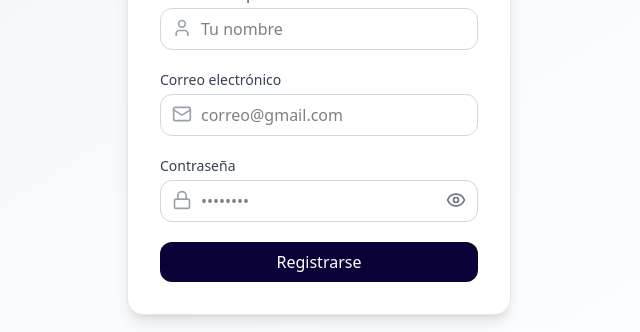
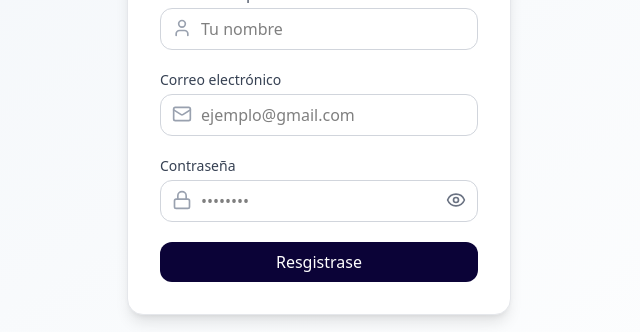
Before and after one commit to epf-21/web, a React (Vite) app in the folder frontend/: page /Register in a window 1280 px wide. Shown: the part 299-631 px from the top of the page, without its empty margins (321-961 px from the left). Built offline with nearby package versions, Linux system fonts and the light colour scheme.

Commit message:
refactor: crear componentes para los campos del formulario login y register y botton

```diff
--- a/frontend/src/App.jsx
+++ b/frontend/src/App.jsx
@@ -8,7 +8,6 @@ import Home from './pages/Home'
 import QuestionManager from './pages/QuestionManager'
 import ConfigureQuestion from './pages/ConfigureQuestion';
 import NotFound from './pages/NotFound';
-import VerifyEmail from './pages/auth/VerifyEmail';
 
 export default function App() {
   return (
@@ -16,7 +15,6 @@ export default function App() {
       <Routes>
         <Route path='/' element={<Home />} />
         <Route path='/Register' element={<SignUp />} />
-        <Route path='/verify-email' element={<VerifyEmail />} />
         <Route path='/login' element={<Login />} />
         <Route path='/questions' element={<QuestionManager />} />
         <Route path='/Create-question' element={<CreateQuestion />} />
--- /dev/null
+++ b/frontend/src/components/Button.jsx
@@ -0,0 +1,20 @@
+export default function Button({
+  children,
+  type = 'button',
+  disabled = false,
+  isLoading = false,
+  loadingText = 'Cargando...',
+  className = '',
+  ...props
+}) {
+  return (
+    <button
+      type={type}
+      disabled={disabled || isLoading}
+      className={`px-4 py-2 bg-black-rock-950 text-white rounded-xl hover:bg-black transition-all cursor-pointer ${className}`}
+      {...props}
+    >
+      {isLoading ? loadingText : children}
+    </button>
+  )
+}
--- /dev/null
+++ b/frontend/src/components/FormField.jsx
@@ -0,0 +1,42 @@
+import Icon from "./Icon";
+
+export default function FormField({
+  label,
+  name,
+  type = 'text',
+  value,
+  onChange,
+  placeholder,
+  icon,
+  rightIcon,
+  error,
+  className = '',
+  ...props
+}) {
+  return (
+    <div className={className}>
+      <label
+        className="block text-sm font-medium text-gray-700 mb-1"
+      >
+        {label}
+      </label>
+
+      <div className="relative">
+        <Icon name={icon} className="absolute left-3 top-2.5 text-gray-400" />
+        <input
+          type={type}
+          name={name}
+          value={value}
+          onChange={onChange}
+          className="w-full pl-10 pr-4 py-2 border border-gray-300 rounded-xl focus:outline-none focus:ring-2 focus:ring-black-rock-950"
+          placeholder={placeholder}
+          {...props}
+        />
+        {rightIcon}
+      </div>
+      {error && (
+        <p className="text-sm text-red-500 mt-1">{error}</p>
+      )}
+    </div>
+  );
+}
--- a/frontend/src/components/VerificationModal.jsx
+++ b/frontend/src/components/VerificationModal.jsx
@@ -1,6 +1,7 @@
 import { useState } from 'react';
 import { useVerifyEmail, useResendCode } from '../hooks/useAuth';
 import Icon from './Icon';
+import Button from './Button';
 
 
 export default function VerificationModal({ email, onClose }) {
@@ -55,14 +56,15 @@ export default function VerificationModal({ email, onClose }) {
               {verifyErrorData?.response?.data?.message || 'Error al verificar el código'}
             </p>
           )}
-
-          <button
+          <Button
             type="submit"
-            className="w-full py-2 bg-black-rock-950 text-white rounded-xl hover:bg-black transition-all"
             disabled={isVerifying}
+            isLoading={isVerifying}
+            loadingText="Verficando..."
+            className="w-full"
           >
-            {isVerifying ? 'Verificando...' : 'Verificar'}
-          </button>
+            Verificar
+          </Button>
         </form>
 
         <div className="mt-4 text-sm text-center text-gray-600">
--- a/frontend/src/pages/auth/Login.jsx
+++ b/frontend/src/pages/auth/Login.jsx
@@ -1,6 +1,8 @@
 import { useState } from 'react';
 import { Link } from 'react-router-dom';
-import { Mail, Lock, Eye, EyeOff } from 'lucide-react';
+import Icon from '../../components/Icon';
+import FormField from '../../components/FormField';
+import Button from '../../components/Button';
 import { useLogin } from '../../hooks/useAuth';
 import { validateLogin } from '../../schemas/auth.schema';
 
@@ -36,48 +38,36 @@ export default function Login() {
         </h2>
 
         <form onSubmit={handleSubmit} className="space-y-5">
-          <div>
-            <label className="block text-sm font-medium text-gray-700 mb-1">Correo electrónico</label>
-            <div className="relative">
-              <Mail className="absolute left-3 top-2.5 text-gray-400 w-5 h-5" />
-              <input
+          <FormField
+            label="Correo electrónico"
+            name="email"
             type="text"
-                name="email"
-                value={form.email}
+            value={form.value}
             onChange={handleChange}
-                className="w-full pl-10 pr-4 py-2 border border-gray-300 rounded-xl focus:outline-none focus:ring-2 focus:ring-black-rock-950"
-                placeholder="correo@gmail.com"
+            placeholder="ejemplo@gmail.com"
+            icon="Mail"
+            error={errors.email?.[0]}
           />
-            </div>
-            {errors.email && (
-              <p className="text-sm text-red-500 mt-1">{errors.email[0]}</p>
-            )}
-          </div>
 
-          <div>
-            <label className="block text-sm font-medium text-gray-700 mb-1">Contraseña</label>
-            <div className="relative">
-              <Lock className="absolute left-3 top-2.5 text-gray-400 w-5 h-5" />
-              <input
+          <FormField
+            label="Contraseña"
+            name="password"
             type={showPassword ? "text" : "password"}
-                name="password"
             value={form.password}
             onChange={handleChange}
-                className="w-full pl-10 pr-4 py-2 border border-gray-300 rounded-xl focus:outline-none focus:ring-2 focus:ring-black-rock-950"
             placeholder="••••••••"
-              />
+            icon="Lock"
+            rightIcon={
               <button
                 type="button"
                 className="absolute right-3 top-2.5 text-gray-500 cursor-pointer"
                 onClick={() => setShowPassword((prev) => !prev)}
               >
-                {showPassword ? <EyeOff className="w-5 h-5" /> : <Eye className="w-5 h-5" />}
+                {showPassword ? <Icon name="EyeOff" /> : <Icon name="Eye" />}
               </button>
-            </div>
-            {errors.password && (
-              <p className="text-sm text-red-500 mt-1">{errors.password[0]}</p>
-            )}
-          </div>
+            }
+            error={errors.password?.[0]}
+          />
 
           {isError && (
             <p className="text-sm text-red-500">
@@ -85,13 +75,15 @@ export default function Login() {
             </p>
           )}
 
-          <button
+          <Button
             type="submit"
             disabled={isPending}
-            className="w-full py-2 bg-black-rock-950 text-white rounded-xl hover:bg-black transition-all"
+            isLoading={isPending}
+            loadingText="Iniciando sesión..."
+            className="w-full"
           >
-            {isPending ? 'Iniciando sesión...' : 'Iniciar sesión'}
-          </button>
+            Iniciar Sesión
+          </Button>
         </form>
         <p className="text-sm text-center text-gray-500 mt-6">
           ¿No tienes cuenta? {' '}
--- a/frontend/src/pages/auth/SignUp.jsx
+++ b/frontend/src/pages/auth/SignUp.jsx
@@ -1,8 +1,10 @@
 import { useState } from 'react';
 import { useRegister } from '../../hooks/useAuth';
-import { Mail, Lock, User, Eye, EyeOff, X, Code } from 'lucide-react';
 import { validateRegister } from '../../schemas/auth.schema';
 import VerificationModal from '../../components/VerificationModal';
+import FormField from '../../components/FormField';
+import Icon from '../../components/Icon';
+import Button from '../../components/Button';
 
 export default function SignUp() {
   const [showPassword, setShowPassword] = useState(false);
@@ -59,66 +61,47 @@ export default function SignUp() {
           </h2>
 
           <form onSubmit={handleSubmit} className="space-y-5">
-            <div>
-              <label className="block text-sm font-medium text-gray-700 mb-1">Nombre completo</label>
-              <div className="relative">
-                <User className="absolute left-3 top-2.5 text-gray-400 w-5 h-5" />
-                <input
+            <FormField
+              label="Nombre completo"
+              name="name"
               type="text"
-                  name="name"
               value={form.name}
               onChange={handleChange}
-                  className="w-full pl-10 pr-4 py-2 border border-gray-300 rounded-xl focus:outline-none focus:ring-2 focus:ring-black-rock-950"
               placeholder="Tu nombre"
+              icon="User"
+              error={errors.name?.[0]}
             />
-              </div>
-              {errors.name && (
-                <p className="text-sm text-red-500 mt-1">{errors.name[0]}</p>
-              )}
-            </div>
 
-            <div>
-              <label className="block text-sm font-medium text-gray-700 mb-1">Correo electrónico</label>
-              <div className="relative">
-                <Mail className="absolute left-3 top-2.5 text-gray-400 w-5 h-5" />
-                <input
+            <FormField
+              label="Correo electrónico"
+              name="email"
               type="text"
-                  name="email"
-                  value={form.email}
+              value={form.value}
               onChange={handleChange}
-                  className="w-full pl-10 pr-4 py-2 border border-gray-300 rounded-xl focus:outline-none focus:ring-2 focus:ring-black-rock-950"
-                  placeholder="correo@gmail.com"
+              placeholder="ejemplo@gmail.com"
+              icon="Mail"
+              error={errors.email?.[0]}
             />
-              </div>
-              {errors.email && (
-                <p className="text-sm text-red-500 mt-1">{errors.email[0]}</p>
-              )}
-            </div>
 
-            <div>
-              <label className="block text-sm font-medium text-gray-700 mb-1">Contraseña</label>
-              <div className="relative">
-                <Lock className="absolute left-3 top-2.5 text-gray-400 w-5 h-5" />
-                <input
+            <FormField
+              label="Contraseña"
+              name="password"
               type={showPassword ? "text" : "password"}
-                  name="password"
               value={form.password}
               onChange={handleChange}
-                  className="w-full pl-10 pr-4 py-2 border border-gray-300 rounded-xl focus:outline-none focus:ring-2 focus:ring-black-rock-950"
               placeholder="••••••••"
-                />
+              icon="Lock"
+              rightIcon={
                 <button
                   type="button"
                   className="absolute right-3 top-2.5 text-gray-500 cursor-pointer"
                   onClick={() => setShowPassword((prev) => !prev)}
                 >
-                  {showPassword ? <EyeOff className="w-5 h-5" /> : <Eye className="w-5 h-5" />}
+                  {showPassword ? <Icon name="EyeOff" /> : <Icon name="Eye" />}
                 </button>
-              </div>
-              {errors.password && (
-                <p className="text-sm text-red-500 mt-1">{errors.password[0]}</p>
-              )}
-            </div>
+              }
+              error={errors.password?.[0]}
+            />
 
             {isError && (
               <p className="text-sm text-red-500">
@@ -126,13 +109,15 @@ export default function SignUp() {
               </p>
             )}
 
-            <button
+            <Button
               type="submit"
-              className="w-full py-2 bg-black-rock-950 text-white rounded-xl hover:bg-black transition-all"
               disabled={isPending}
+              isLoading={isPending}
+              loadingText="Registrando..."
+              className="w-full"
             >
-              {isPending ? 'Registrando...' : 'Registrarse'}
-            </button>
+              Resgistrase
+            </Button>
           </form>
         </div>
       </div>
```
Lines whose indentation alone changed are shown as unchanged.
